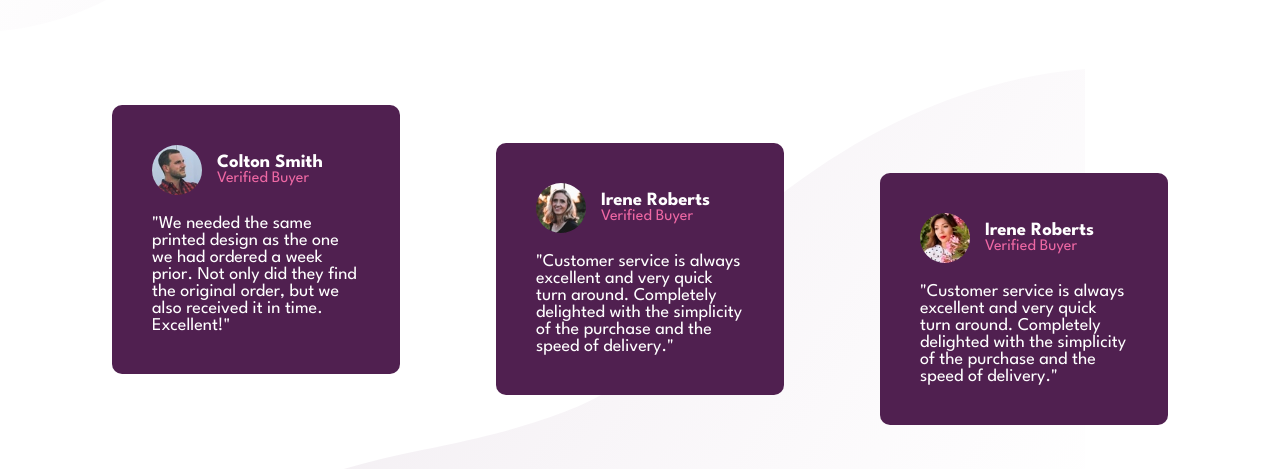
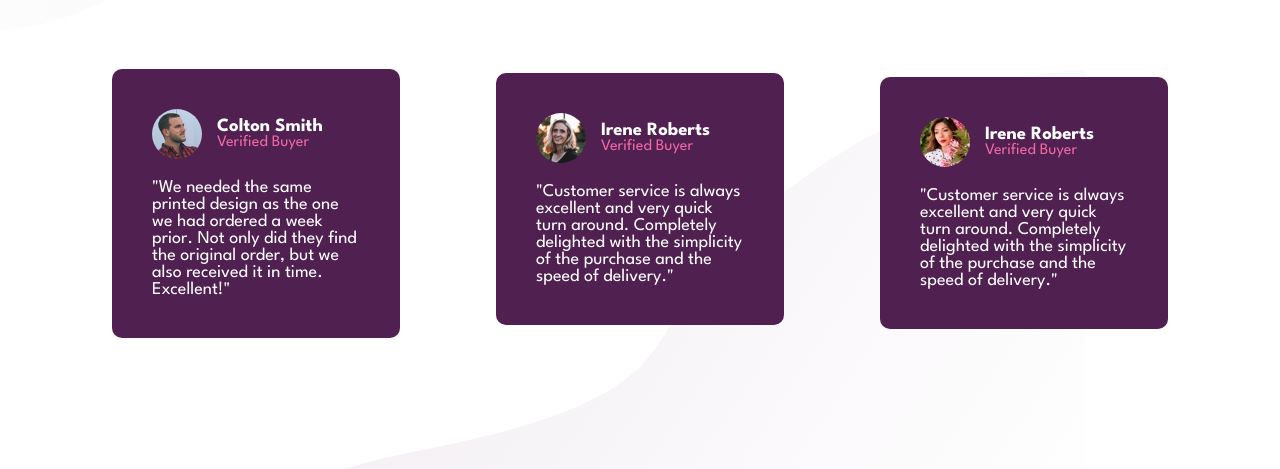
Before and after one commit to alfrecza/FrontendMentor-1, a plain HTML site: page index.html in a window 1280 px wide. Shown: the part 331-800 px from the top of the page. Drawn offline with Linux system fonts and the light colour scheme.

Commit message:
Solucionando el problema con la row bottom

```diff
--- a/css/styles.css
+++ b/css/styles.css
@@ -125,7 +125,7 @@ body {
 }
 
 .cards__container{
-    height: 50vh;
+    height: 65%;
     display: flex;
     align-items: center;
     justify-content: space-around;
@@ -164,10 +164,11 @@ body {
     color: var(--primario-2);
 }
 
-.card1 {
-    transform: translateY(-3rem);
+.card1{
+    align-self: flex-start;
+
 }
 
 .card3 {
-    transform: translateY(3rem);
+    align-self: flex-end;
 }
```
